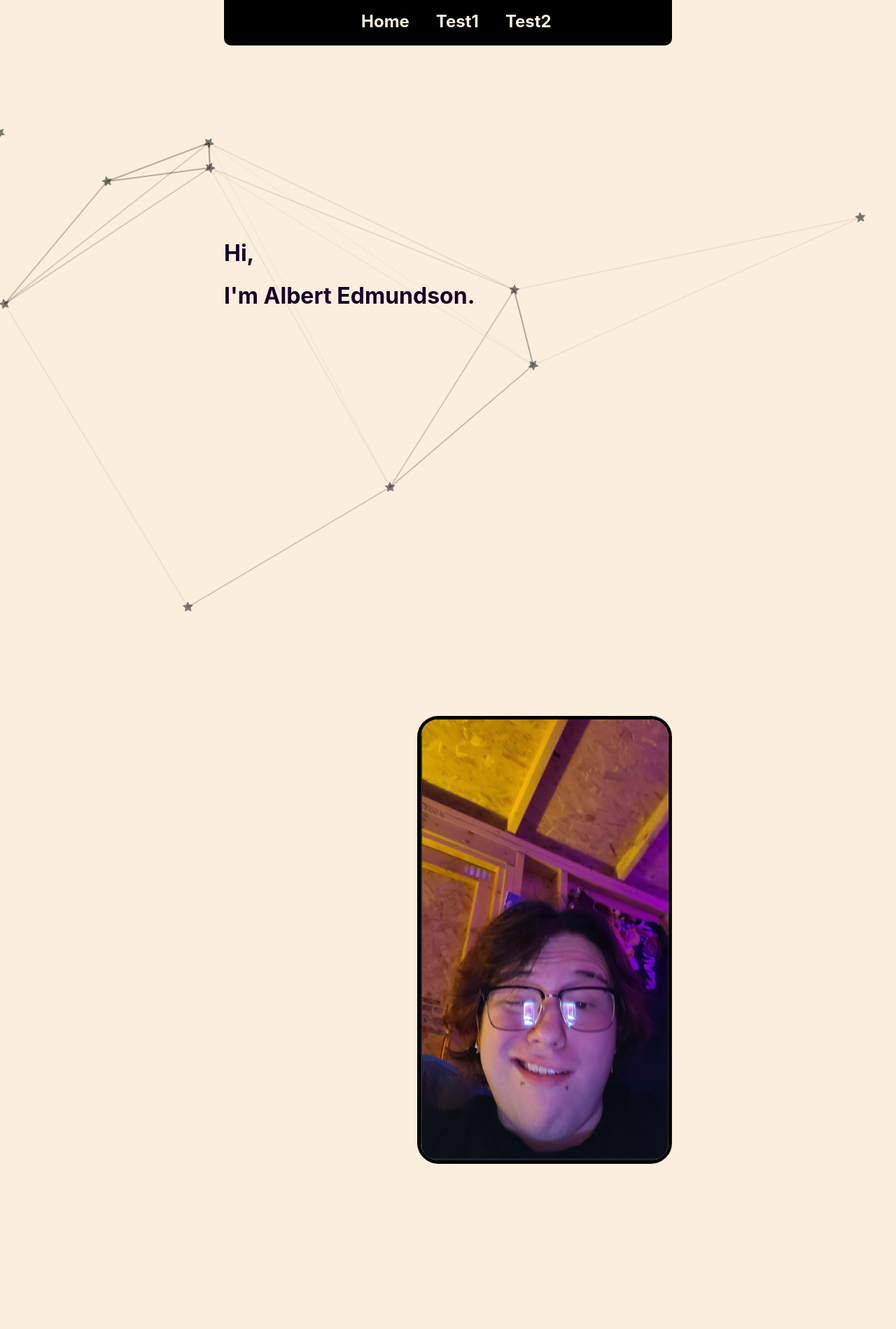
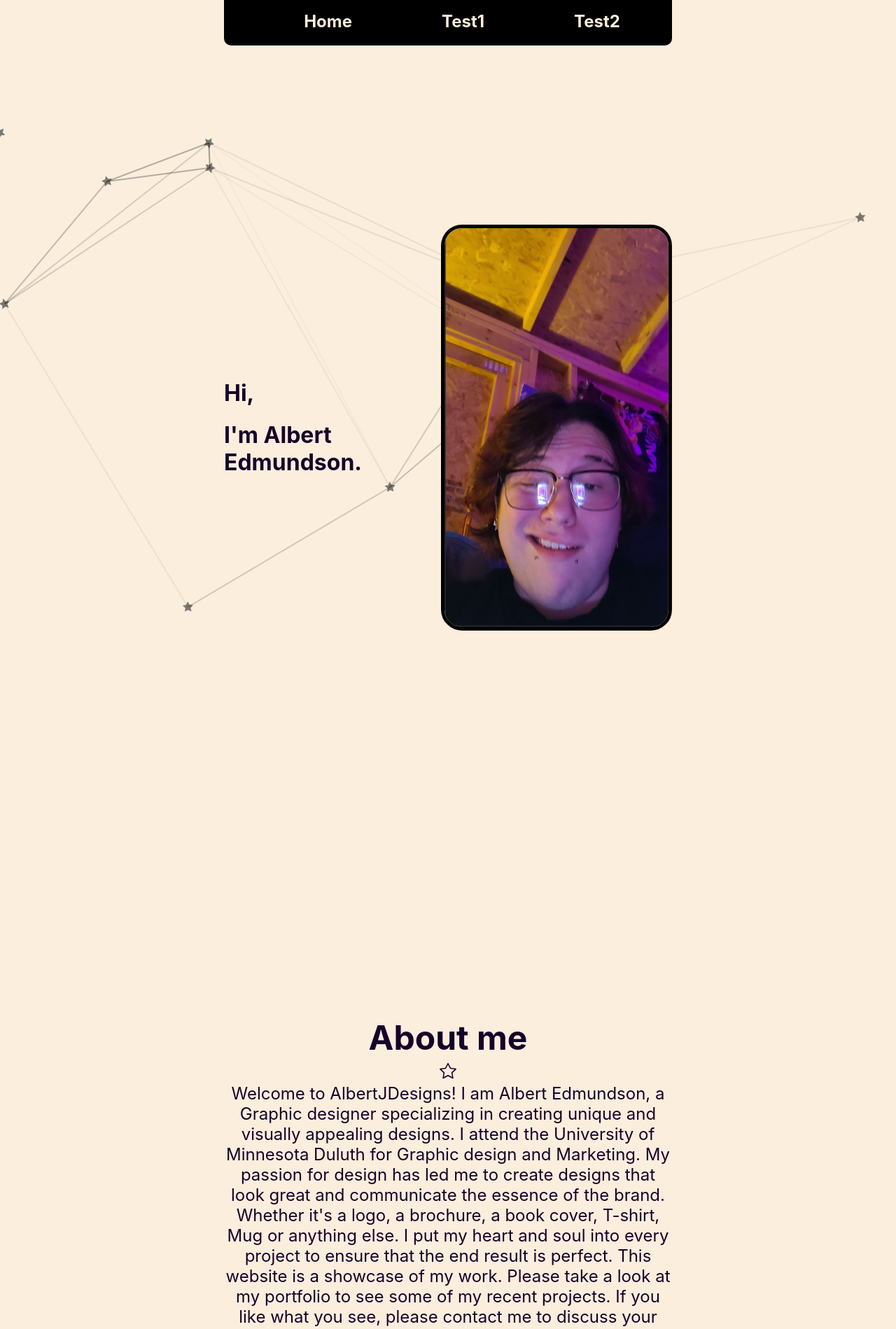
Before and after one commit to aidanjj/ReactPortfolio, a React (Create React App) app: page / in a window 1280 px wide. Shown: the top 1899 px of the page at 70% size. Built offline with nearby package versions, Linux system fonts and the light colour scheme.

Commit message:
Made site proportional on different screen sizes.

```diff
--- a/src/Components/Navbar/Navbar.css
+++ b/src/Components/Navbar/Navbar.css
@@ -1,30 +1,32 @@
+body{
+  justify-content: center;
+}
+
 li {
     display: inline-block;
-    margin-right: 10px;
+
   }
 
 
 
 .nav-menu-items{
-    margin-left: 30%;
 }
 
 .navbar{
     z-index: 9999;
     background-color: black;
     width: 50%;
-    margin-left: 25%;
     border-bottom-left-radius: 10px;
     border-bottom-right-radius: 10px;
     margin-top: -20px;
+    margin-right: auto;
+    margin-left: auto;
+    text-align: center;
 }
 
 .nav-text {
-    justify-content: start;
-    align-items: center;
-    margin-left: -100px;
-    padding: 0px 64px 0px 64px;
     color: white;
+    margin: 0px 64px 0 64px;
   }
 
 .nav-text a{
--- a/src/Pages/Home/Home.css
+++ b/src/Pages/Home/Home.css
@@ -1,8 +1,10 @@
 
 body{
-    display: grid;
+    display: flex;
     background-color: #FCEEDD;
     color: #170029;
+    height: 1000vh;
+    justify-content: center;
 }
 
 .particles{
@@ -10,29 +12,33 @@ body{
     z-index: -1;
 }
 
-.photo-container{
-    display: flex;
-    float: right;
-    height: 40rem;
-    padding-top: 5rem;
-    padding-right: 20rem;
-}
 
 .photo{
+    flex-shrink: 2;
+    width: 20rem;
+    float: right;
     border-radius: 30px;
     border-style:solid;
     border-color:black;
     border-width: 5px;
+    margin-top: 15rem;
+
 }
 
 .introduction-container{
+    display: flex;
+    width: 50%;
+    margin-left: auto;
+    margin-right: auto;
+    align-items: center;
+    justify-content: center;
 }
 
 .introduction{
-    display: inline-block;
+    flex-shrink: 2;
     float: left;
-    margin: 15em 0em 30em 0em;
-    padding-left: 20em;
+    padding-right: 5%;
+    padding-top: 15rem;
 }
 
 .image-container{
@@ -57,17 +63,15 @@ body{
 }
 
 .about-container{
-    display: grid;
+
+    padding-top: 65vh;
     font-size: 24px;
     width: 50%;
-    margin: 30vh 0 50vh 0;
-    padding-right: 5vw;
-    padding-left: 25vw;
-    float: left;
     text-align: center;
+    margin-left: auto;
+    margin-right: auto;
 }
 .about-title{
-    float: left;
     margin-bottom: 6px;
 }
 
@@ -75,10 +79,6 @@ body{
     padding-top: 10px;
 }
 
-.star{
-    position: relative;
-
-}
 
 .illustrations-title{
     display: flex;
@@ -86,11 +86,12 @@ body{
     right: 0;
     padding-left: 45vw;
     padding-right: 25vw;
-    padding-top: 100px;
+    padding-top: 65vh;
     text-align: left;
     font-size: large;
-    font-size: 24px;
+    font-size: 48px;
 }
+
 
 .clicked-image{
     position: fixed;
@@ -106,8 +107,12 @@ body{
 .close-button{
     color: black;
     position: fixed;
+    display: flex;
     border: none;
     background: none;
     right: 0;
     top: 0;
 }
+.close-button:hover{
+    color: gray;
+}
--- a/src/Pages/Home/Home.js
+++ b/src/Pages/Home/Home.js
@@ -21,15 +21,17 @@ function Home(){
         setIsImageClicked(false);
     }
     return (
-        <div className='home'>
+        <>
         {isImageClicked ? (
             <>
+            <div className='viewing-image-container'>
             <Fade>
             <img className='clicked-image' src={require('../../assets/' + curImage + '.png')} alt=''/>
             <button className='close-button' onClick={handleClose}>
                 <FaTimes size={42}/>
             </button>
             </Fade>
+            </div>
             </>
         ) : null}
         <div className='particles'><ParticleAnimation /></div>
@@ -50,11 +52,11 @@ function Home(){
         </div>
 
         <div className='about-container'>
-            <Fade bottom duration={1500}>
+            <Fade bottom duration={1500} fraction={1}>
                 <h1 className='about-title'>About me</h1>
             </Fade>
-            <Fade bottom duration={1500} delay={500}><BsStar className='star'/></Fade>
-            <Fade bottom duration={1500} delay={1000}>
+            <Fade bottom duration={1500} delay={500} fraction={1}><BsStar className='star'/></Fade>
+            <Fade bottom duration={1500} delay={1000} fraction={1}>
             <p1 className='about-description'>Welcome to AlbertJDesigns! I am Albert Edmundson, a Graphic designer specializing in creating unique and visually appealing designs.  I attend the University of Minnesota Duluth for Graphic design and Marketing. My passion for design has led me to create designs that look great and communicate the essence of the brand. Whether it's a logo, a brochure, a book cover, T-shirt, Mug or anything else. I put my heart and soul into every project to ensure that the end result is perfect. This website is a showcase of my work. Please take a look at my portfolio to see some of my recent projects. If you like what you see, please contact me to discuss your design needs!</p1>
             </Fade>
 
@@ -79,7 +81,7 @@ function Home(){
             })}
         </div>
     </div>
-    </div>
+    </>
     );
 }
 export default Home;
```
